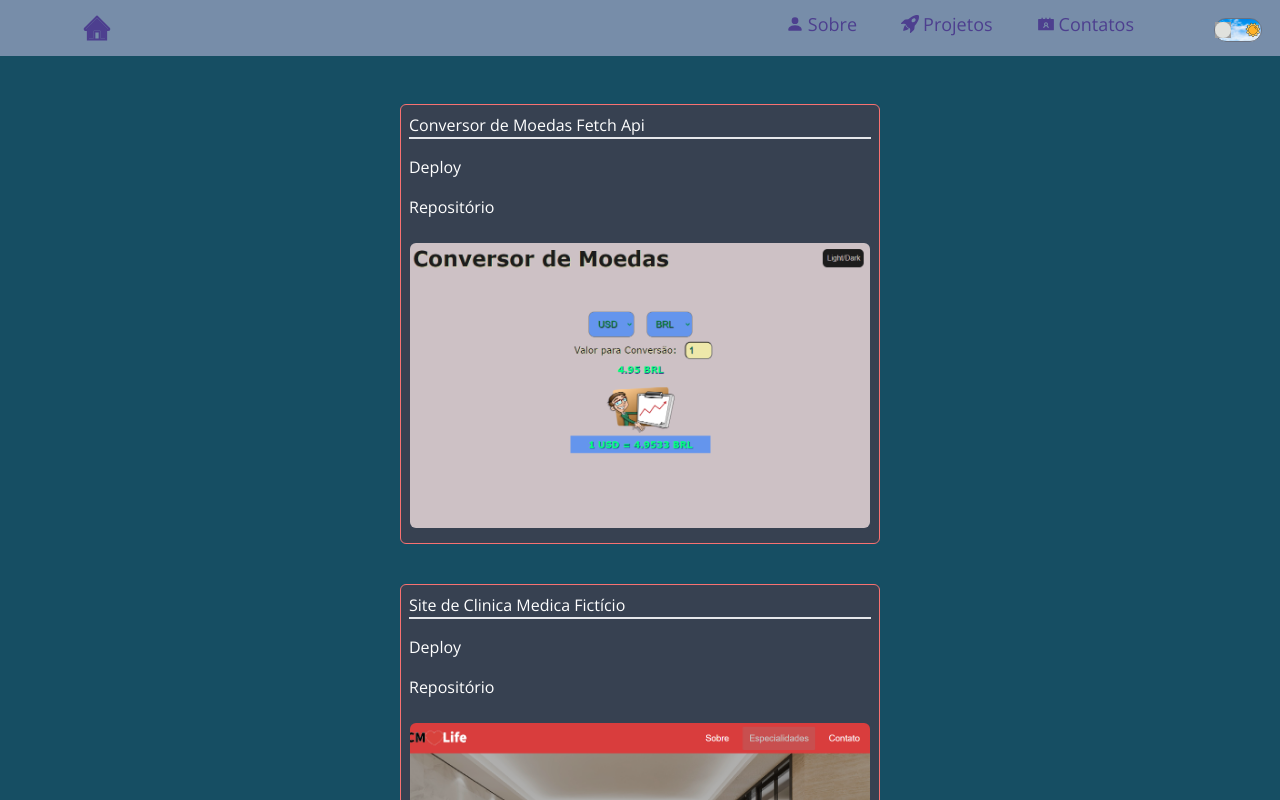
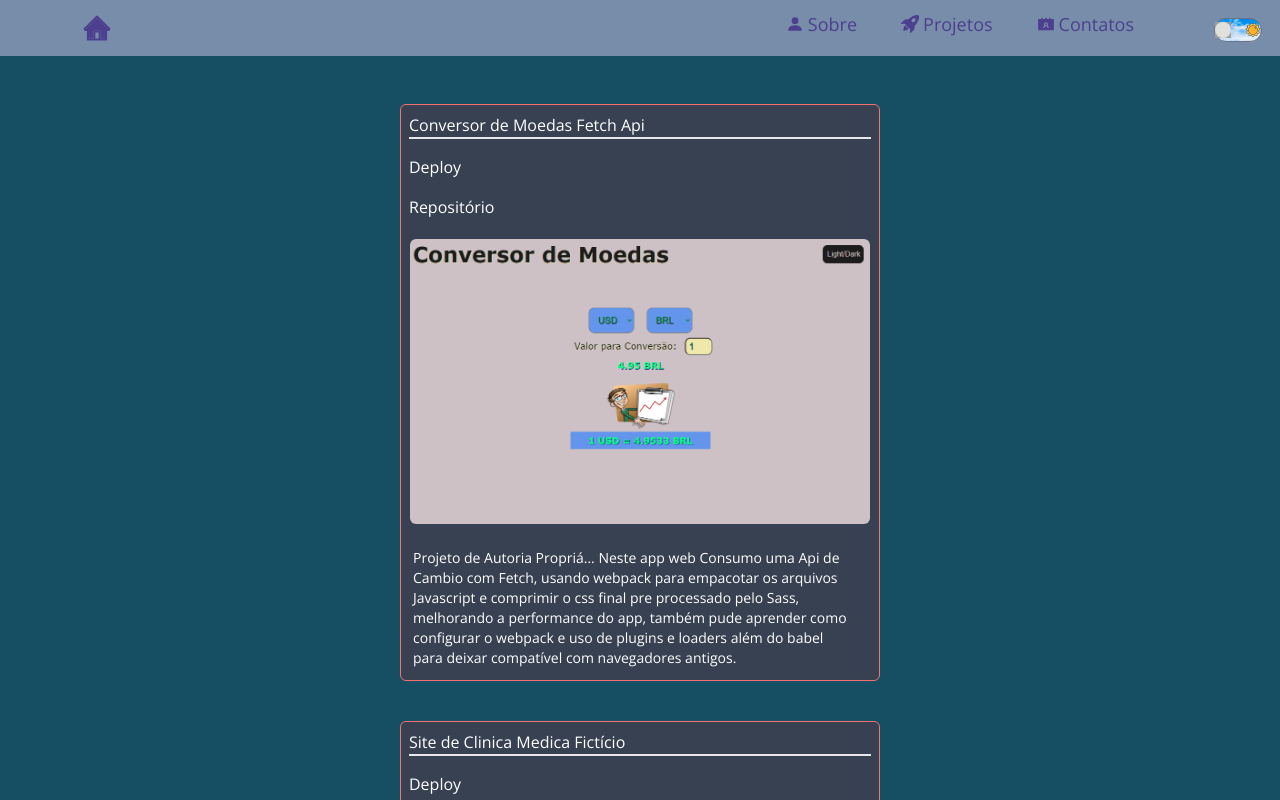
Before and after one commit to Danielsilverio81/portifolio_in_react, a React (Vite) app: page /projects in a window 1280 px wide. Shown: the top 800 px of the page. Built offline with nearby package versions, Linux system fonts and the light colour scheme; grey boxes are pictures that could not be loaded.

Commit message:
changes: add description in projects and change router for pages

```diff
--- a/index.html
+++ b/index.html
@@ -6,7 +6,6 @@
       name="description"
       content="Site Portfólio se você procura por um bom profissional acabou de encontrar"
     />
-    <link rel="icon" type="image/svg+xml" href="/vite.svg" />
     <link rel="preconnect" href="https://fonts.googleapis.com" />
     <link rel="preconnect" href="https://fonts.gstatic.com" crossorigin />
     <link
--- a/src/App.jsx
+++ b/src/App.jsx
@@ -1,10 +1,22 @@
-import { RouterProvider } from 'react-router-dom'
-import { router } from './router'
+import { BrowserRouter, Routes, Route } from "react-router-dom";
+import RootLayout from "./routes/RootLayout";
+import HomePage from "./routes/HomePage";
+import About from "./routes/About";
+import Projects from "./routes/Projects";
+import Contacts from "./routes/Contacts";
 
-function App() {
+
+export default function App() {
   return (
-    <RouterProvider router={router} />
-  )
+    <BrowserRouter>
+      <Routes>
+        <Route path="/" element={<RootLayout />}>
+          <Route index element={<HomePage />} />
+          <Route path="about" element={<About />} />
+          <Route path="projects" element={<Projects />} />
+          <Route path="contacts" element={<Contacts />} />
+        </Route>
+      </Routes>
+    </BrowserRouter>
+  );
 }
-
-export default App
--- a/src/components/AboutComponents/BioForAbout.jsx
+++ b/src/components/AboutComponents/BioForAbout.jsx
@@ -13,7 +13,7 @@ export default function CallForAbout() {
       w-full mx-auto min-h-screen mb-10 md:mb-0
       "
     >
-      <div className="flex items-center justify-center mt-16 mb-3 md:my-7">
+      <div className="flex items-center justify-center mt-16 mb-3 md:my-3">
         <span
           className="
       text-xl font-bold mr-4 text-fontColor  dark:text-secondaryColor
@@ -64,6 +64,7 @@ export default function CallForAbout() {
             <h3 className={`text-md ${titleStyles}`}>Informações pessoais:</h3>
             <p>Endereço: Matozinhos (Belo Horizonte) Minas Gerais</p>
             <p>Idade: {getAge()} anos</p>
+            <p>+ de 9 certificados na Area...</p>
           </div>
         </div>
       </div>
--- a/src/components/AboutComponents/ContainerCardsAbout.jsx
+++ b/src/components/AboutComponents/ContainerCardsAbout.jsx
@@ -12,7 +12,7 @@ export default function ContainerCardsAbout() {
   >
     <CardsAbout
       icon={<TbCertificate size={30} />}
-      text={"Mais de 00 Horas de aulas praticas"}
+      text={"+ de 205 Horas de aulas praticas e Teóricas"}
     />
     <CardsAbout
       icon={<FaGraduationCap size={30} />}
--- a/src/components/ProjectsComponents/CreatePreview.jsx
+++ b/src/components/ProjectsComponents/CreatePreview.jsx
@@ -7,6 +7,7 @@ HoverElementsImage.propTypes = {
   link: propTypes.string,
   repository: propTypes.string,
   defaultImage: propTypes.string,
+  description: propTypes.string,
 };
 
 export default function HoverElementsImage({
@@ -15,6 +16,7 @@ export default function HoverElementsImage({
   repository,
   link,
   defaultImage,
+  description,
 }) {
   const [hoverEvent, setHoverEvent] = useState(false);
 
@@ -34,7 +36,7 @@ export default function HoverElementsImage({
       >
         <div
           className="
-          w-fit md:w-[480px] md:h-[440px] flex flex-col gap-4 border border-red-400 rounded-md p-2 bg-gray-700
+          w-fit md:w-[480px] h-fit flex flex-col gap-4 border border-red-400 rounded-md p-2 bg-gray-700
         "
           onMouseEnter={handleMouseEnter}
           onMouseLeave={handleMouseLeave}
@@ -62,7 +64,7 @@ export default function HoverElementsImage({
           </a>
           <div
             className="
-    w-full md:w-[460px] md:h-[285px] rounded-md mx-auto my-2
+    w-full md:w-[460px] md:h-[285px] rounded-md mx-auto my-1
     "
           >
             <img
@@ -85,6 +87,13 @@ export default function HoverElementsImage({
               />
             )}
           </div>
+          <div
+            className="
+          w-[97%] p-1 text-xs sm:text-sm
+          "
+          >
+            <p>{description}</p>
+          </div>
         </div>
       </div>
     </>
--- a/src/components/ProjectsComponents/ShowMyProjects.jsx
+++ b/src/components/ProjectsComponents/ShowMyProjects.jsx
@@ -1,9 +1,14 @@
 import HoverElementsImage from "./CreatePreview";
-const data =  [{
+const data = [
+  {
     id: 1,
     name: "Conversor de Moedas Fetch Api",
     gif: "/gifs/Currency_Converter_Fetch_Api.gif",
     link: "https://currency-converter-using-a-fetch-api.vercel.app/",
+    description: `Projeto de Autoria Propriá...
+    Neste app web Consumo uma Api de Cambio com Fetch, usando webpack para empacotar os arquivos Javascript e comprimir o css final
+    pre processado pelo Sass, melhorando a performance do app, também pude aprender como configurar o webpack e
+    uso de plugins e loaders além do babel para deixar compatível com navegadores antigos.`,
     gitHub:
       "https://github.com/Danielsilverio81/currency_converter_using_a_fetch_api",
     imageDefault: "/images/project_preview_1.png",
@@ -13,6 +18,10 @@ const data =  [{
     name: "Site de Clinica Medica Fictício",
     gif: "/gifs/medical_clinic_website.gif",
     link: "https://responsive-website-beta.vercel.app/",
+    description: `Projeto de estudos feito na plataforma DevMedia, pude aprender o uso das
+     media queries para responsividade e a paginação de uma pagina usando simplesmente html e css
+      assim aprendendo bastante sobre a base pois para obter este resultado eu mesmo tive que criar
+      a estrutura e estilização, sem ajuda ate o final do projeto, usando figma para inspeção do template.`,
     gitHub: "https://github.com/Danielsilverio81/Responsive_website_project",
     imageDefault: "/images/project_preview_2.png",
   },
@@ -21,7 +30,11 @@ const data =  [{
     name: "Landing Page Workit Desafio FrontEnd Mentor",
     gif: "/gifs/Landing_page_copies_challenge_Front_End_Mentor.gif",
     link: "https://front-end-mentor-landing-page-workit-challenge.vercel.app/",
-  gitHub: "https://github.com/Danielsilverio81/FrontEnd_Mentor_Landing_page-workit_challenge",
+    description: `Desafio do FrontEnd Mentor onde usei html css e figma, o desafio consiste em replicar
+     o template o mais proximo possível do original fornecido, fazendo uso do figma e deixa-lo responsivo a
+      todas as telas, com um html semântico.`,
+    gitHub:
+      "https://github.com/Danielsilverio81/FrontEnd_Mentor_Landing_page-workit_challenge",
     imageDefault: "/images/project_preview_3.png",
   },
   {
@@ -29,6 +42,10 @@ const data =  [{
     name: "Landing Page Equalizer Desafio FrontEnd Mentor",
     gif: "/gifs/Landing_page_Equalizer_Challenge_Front_End_Mentor.gif",
     link: "https://equalizerlandingpage.vercel.app/",
+    description: `Desafio do FrontEnd Mentor onde usei html css e figma, o desafio consiste em replicar
+    o template o mais proximo possível do original fornecido, fazendo uso do figma e deixa-lo responsivo a
+     todas as telas, com um html semântico. aprende muito sobre o posicionamento de elementos na tela por este
+      projeto.`,
     gitHub: "https://github.com/Danielsilverio81/equalizer-landingpage-project",
     imageDefault: "/images/project_preview_4.png",
   },
@@ -37,6 +54,10 @@ const data =  [{
     name: "Flappy Bird Copia em Javascript puro",
     gif: "/gifs/flappy_bird_game_in_js.gif",
     link: "https://flappy-copy-in-js.vercel.app/",
+    description: `Projeto feito em Curso de Web Moderno da Udemy, no final do projeto fiz algumas modificações,
+     criando dificuldades e uma tela de inicio, além de reformular algumas funções para atender a mais dispositivos
+     e pegar as entradas do teclado não apenas do mouse, com isso aprende bastante sobre a manipulação do Dom
+     e a criação de elementos dinamicamente dando vida a pagina.`,
     gitHub: "https://github.com/Danielsilverio81/Flappy-B_in_JS",
     imageDefault: "/images/project_preview_5.png",
   },
@@ -45,6 +66,9 @@ const data =  [{
     name: "Agencia de Viagens Formulário",
     gif: "/gifs/Travel_agency_form.gif",
     link: "https://travel-agency-form-q60gk6d23-danielsilverio81.vercel.app/",
+    description: `Projeto desenvolvido na Plataforma DevMedia um site fictício para uma agencia de viagens
+    usando html, css e javascript onde aprendo sobre o uso de formulário e como fazer a validação usando
+    regex e try catch no javascript`,
     gitHub: "https://github.com/Danielsilverio81/Travel_agency_form",
     imageDefault: "/images/project_preview_6.png",
   },
@@ -53,7 +77,10 @@ const data =  [{
     name: "Calculadora de IMC",
     gif: "/gifs/imc_calc.gif",
     link: "https://imc-calculator-in-pure-javascript-c7ks2wfpm-danielsilverio81.vercel.app/",
-  gitHub: "https://github.com/Danielsilverio81/IMC_calculator_in_pure_javascript",
+    description: `Um site de código e design Próprio com o intuito de ajudar algumas pessoas próximas,
+    a ter uma  forma rapida de calcular seu imc e saber sua situação atual com base no seu IMC.`,
+    gitHub:
+      "https://github.com/Danielsilverio81/IMC_calculator_in_pure_javascript",
     imageDefault: "/images/project_preview_7.png",
   },
   {
@@ -61,12 +88,13 @@ const data =  [{
     name: "SpaceX copia",
     gif: "/gifs/spaceX_WebSite_copy.gif",
     link: "https://my-spacex-website-version.vercel.app/index.html",
-  gitHub: "https://github.com/Danielsilverio81/My_spacex_website_version_in_bootstrap_and_sass",
+    description: `Projeto desenvolvido na One Bit Code Plataforma de ensino FullStack onde estudo atualmente,
+    copia do site da SpaceX usando Bootstrap Html Css, Sass e da biblioteca AOS para textos animados.`,
+    gitHub:
+      "https://github.com/Danielsilverio81/My_spacex_website_version_in_bootstrap_and_sass",
     imageDefault: "/images/project_preview_8.png",
   },
 ];
-
-
 
 export default function ShowMyProjects() {
   return (
@@ -79,6 +107,7 @@ export default function ShowMyProjects() {
       {data.map((item) => (
         <HoverElementsImage
           key={item.id}
+          description={item.description}
           img={item.gif}
           defaultImage={item.imageDefault}
           text={item.name}
--- a/src/router.jsx
+++ /dev/null
@@ -1,26 +0,0 @@
-import { createBrowserRouter } from "react-router-dom";
-import RootLayout from "./routers/RootLayout";
-import Home from "./routers/Home";
-import About from "./routers/About";
-import Projects from "./routers/Projects";
-import Contacts from "./routers/Contacts";
-
-export const router = createBrowserRouter([
-    {
-        path: "/",
-        element: <RootLayout/>,
-        children: [{
-            index: true,
-            element: <Home />
-        }, {
-            path: "about",
-            element: <About />
-        }, {
-            path: "projects",
-            element: <Projects />
-        }, {
-            path: "contacts",
-            element: <Contacts/>
-        }]
-    }
-])
```
Also changed, not shown: src/routes/About.jsx (renamed from src/routers/About.jsx), src/routes/Contacts.jsx (renamed from src/routers/Contacts.jsx), src/routes/HomePage.jsx (renamed from src/routers/Home.jsx), src/routes/Projects.jsx (renamed from src/routers/Projects.jsx), src/routes/RootLayout.jsx (renamed from src/routers/RootLayout.jsx). Lines whose indentation alone changed are shown as unchanged.
